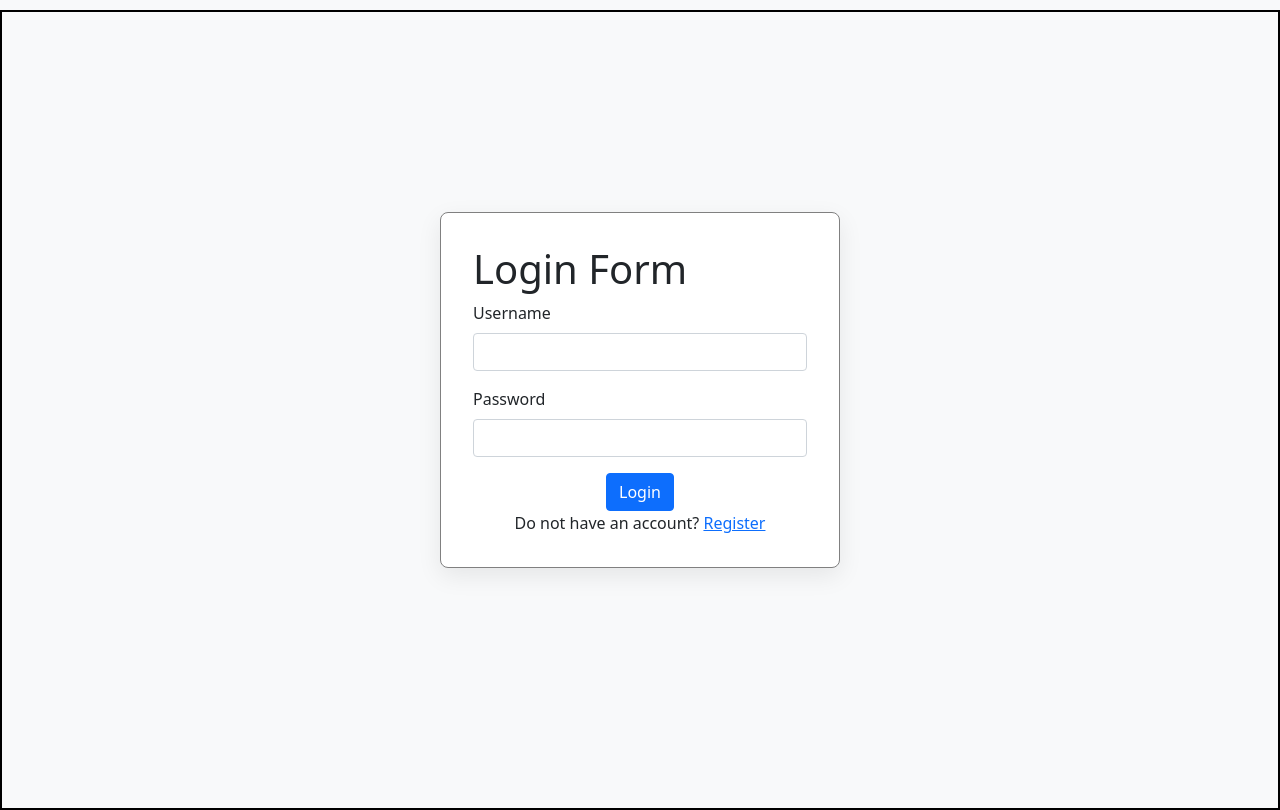
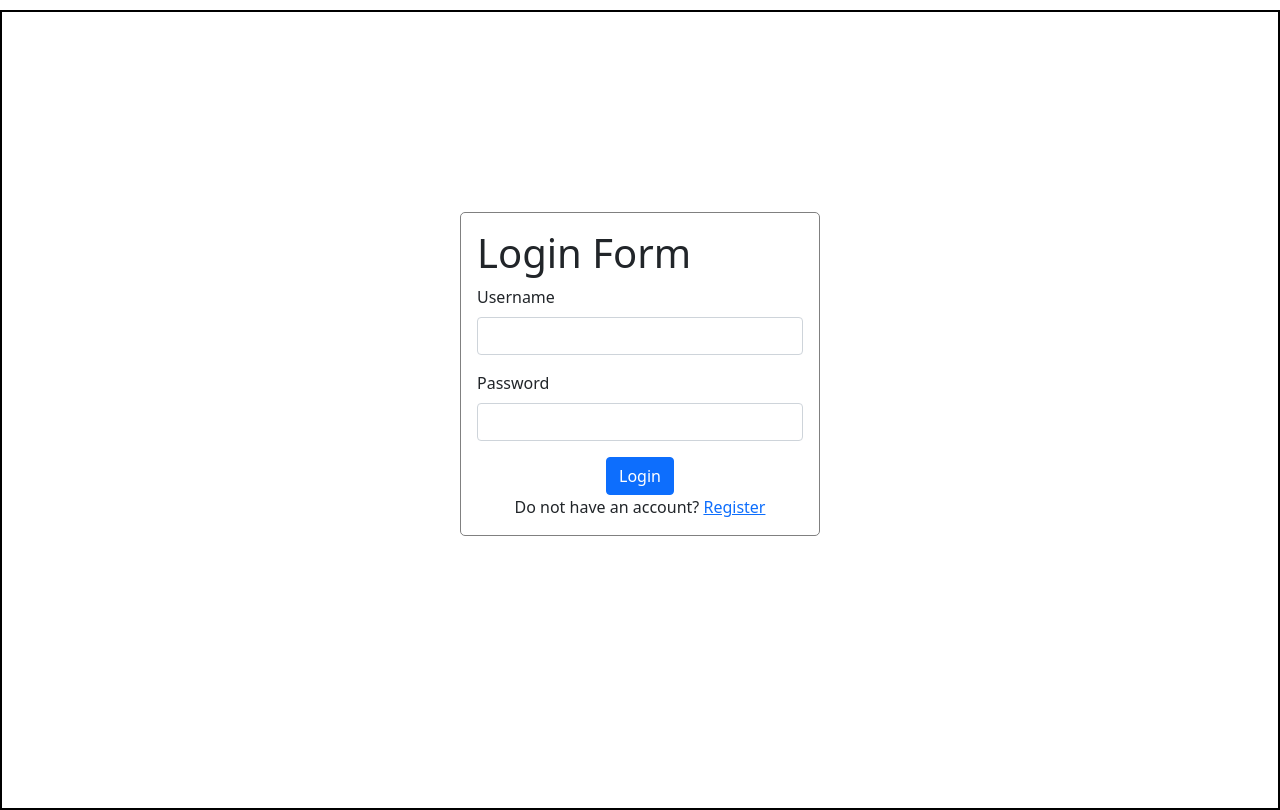
Before and after one commit to Sangeetha-Balasubramani/Hospital-Management-System, a Flask app: page /login in a window 1280 px wide. Run offline with Flask 3, Linux system fonts and the light colour scheme.

Commit message:
Modify Login page styles for improved aesthetics
Updated background color and form styling for a cleaner look.

```diff
--- a/templates/Login.html
+++ b/templates/Login.html
@@ -10,7 +10,7 @@
         body, html {
             height: 100%;
             margin: 0;
-            background-color: #f8f9fa;
+            background-color: #ffffff; /* Clean white canvas background */
         }
 
         #main {
@@ -23,12 +23,9 @@
 
         #form-body {
             width: 100%;
-            max-width: 400px;
-            padding: 2rem;
-            background-color: #ffffff;
-            border-radius: 0.5rem;
-            /* Shadow adds separation from background without needing a visible border line */
-            box-shadow: 0 0.5rem 1.5rem rgba(0, 0, 0, 0.08);
+            max-width: 360px;
+            padding: 1rem;
+            /* No background cards, borders, or shadows are used here */
         }
     </style>
 </head>
```
